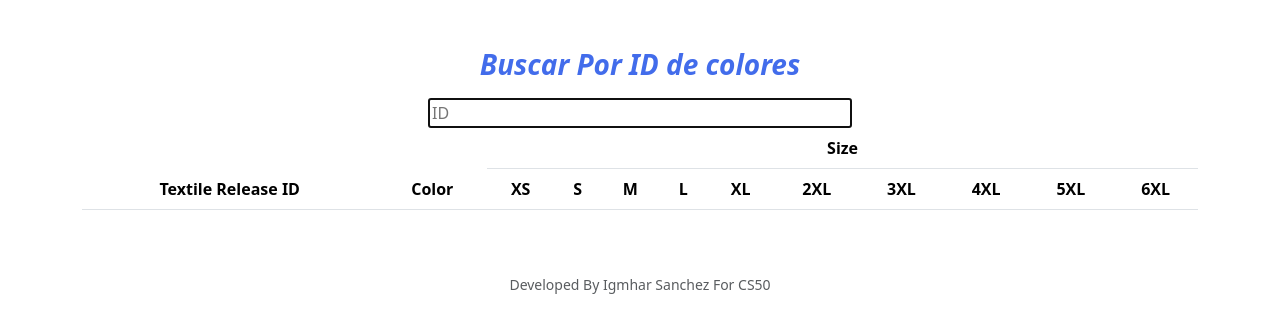
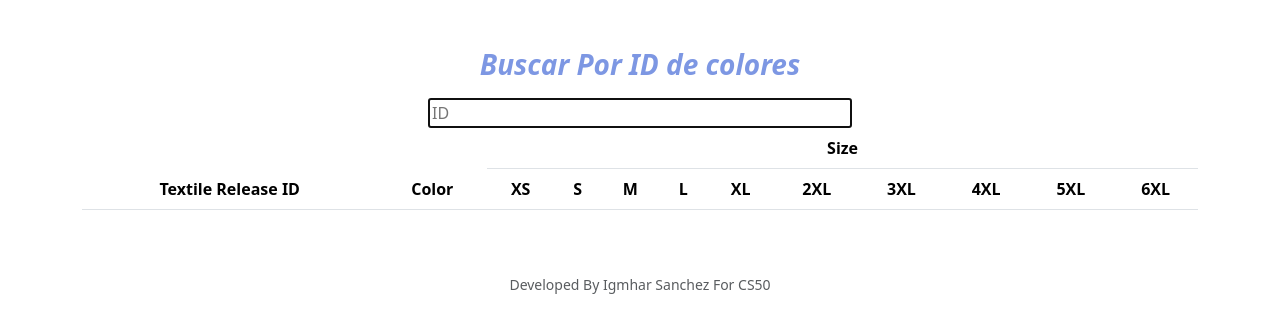
Before and after one commit to Vizard16/CS50-Final-project, a Flask app: page /search_colors in a window 1280 px wide. Shown: the part 102-435 px from the top of the page. Run offline with Flask 3, Linux system fonts and the light colour scheme; a user stored in the database is signed in; lists and menus that the app fills with data are empty; some libraries are stand-ins or nearby versions.

Commit message:
Update search_colors.html
Changed color

```diff
--- a/templates/search_colors.html
+++ b/templates/search_colors.html
@@ -7,7 +7,7 @@
 
 {% block main %}
 
-<h3 style="color:#426CEB"><strong><em>Buscar Por ID de colores</em></strong></h3>
+<h3 style="color:#7d97e3"><strong><em>Buscar Por ID de colores</em></strong></h3>
 <p></p>
 
 <input autocomplete="off" autofocus placeholder="ID" type="text" size="40" width="20">
@@ -50,7 +50,7 @@
         let html = '';
         for (let key in sizes) {
             let [textile_release_id, color] = key.split('-');
-            html += `<tr>
+            html += `<tr class= "">
                         <td>${textile_release_id}</td>
                         <td>${color}</td>`;
             for (let size of ['XS', 'S', 'M', 'L', 'XL', '2XL', '3XL', '4XL', '5XL', '6XL']) {
```
